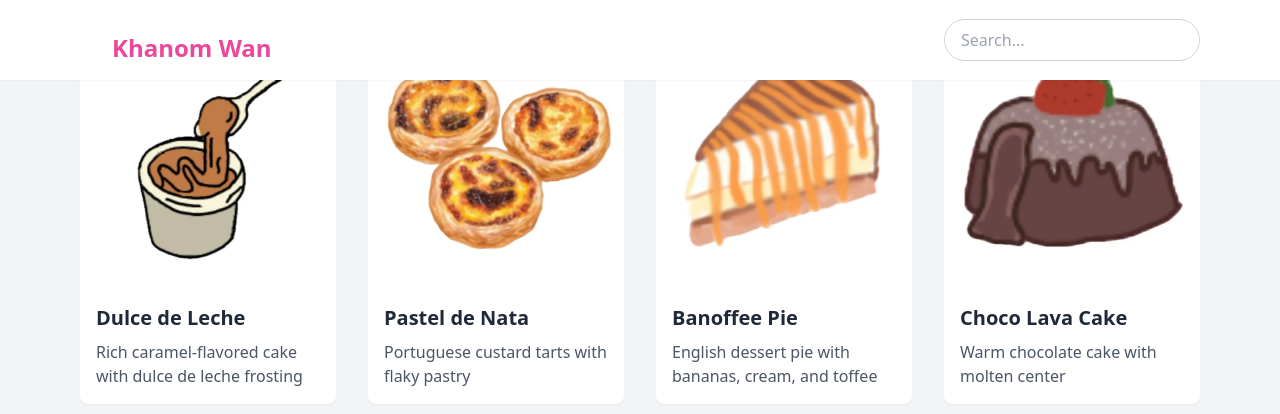
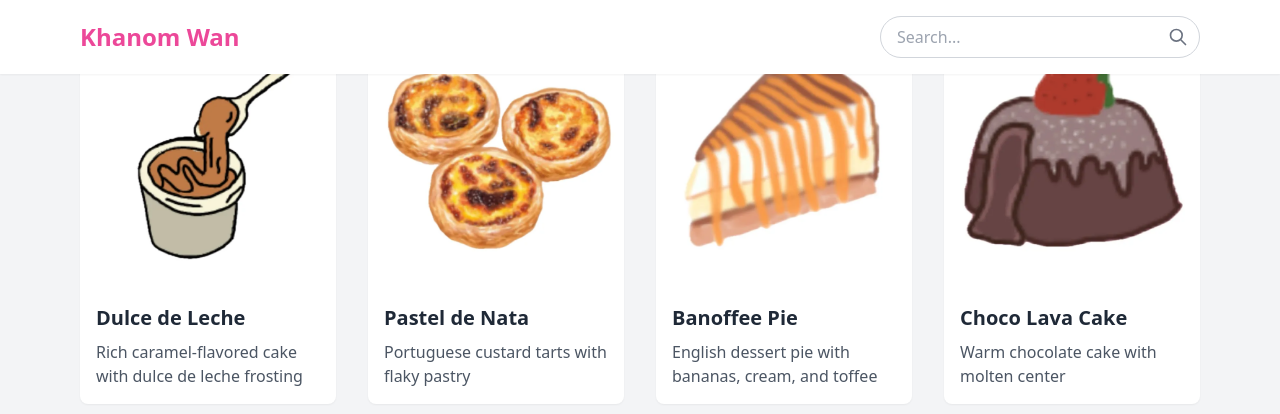
Before and after one commit to RealNattawattHongthong/test, a plain HTML site: page index.html in a window 1280 px wide. Shown: the top 414 px of the page. Drawn offline with nearby package versions, Linux system fonts and the light colour scheme.

Commit message:
fgeoger0igeu

```diff
--- a/index.html
+++ b/index.html
@@ -11,15 +11,19 @@
 
     <!-- Header -->
     <header class="bg-white shadow-sm py-4 fixed top-0 w-full z-40">
-        <div class="max-w-6xl mx-auto px-4 flex justify-between items-center">
-            <h1 class="text-2xl font-bold text-pink-500 ml-8 mt-4">Khanom Wan</h1>
-            <div class="relative flex items-center mt-4 sm:mt-0">
-                <input type="text" id="search"
-                       class="w-64 px-4 py-2 rounded-full border border-gray-300 focus:outline-none focus:border-pink-500"
-                       placeholder="Search...">
-                <svg class="w-6 h-6 text-gray-500 ml-2 sm:hidden" xmlns="http://www.w3.org/2000/svg" fill="none" viewBox="0 0 24 24" stroke="currentColor">
-                    <path stroke-linecap="round" stroke-linejoin="round" stroke-width="2" d="M15 19l-7-7 7-7" />
-                </svg>
+        <div class="max-w-6xl mx-auto px-4">
+            <div class="flex justify-between items-center">
+                <h1 class="text-2xl font-bold text-pink-500">Khanom Wan</h1>
+                <div class="relative flex items-center w-full max-w-xs ml-4">
+                    <input type="text" id="search"
+                           class="w-full px-4 py-2 rounded-full border border-gray-300 focus:outline-none focus:border-pink-500"
+                           placeholder="Search...">
+                    <button class="search-icon">
+                        <svg class="w-5 h-5 text-gray-500" fill="none" stroke="currentColor" viewBox="0 0 24 24">
+                            <path stroke-linecap="round" stroke-linejoin="round" stroke-width="2" d="M21 21l-6-6m2-5a7 7 0 11-14 0 7 7 0 0114 0z" />
+                        </svg>
+                    </button>
+                </div>
             </div>
         </div>
     </header>
```
Also changed, not shown: 1 other file.
